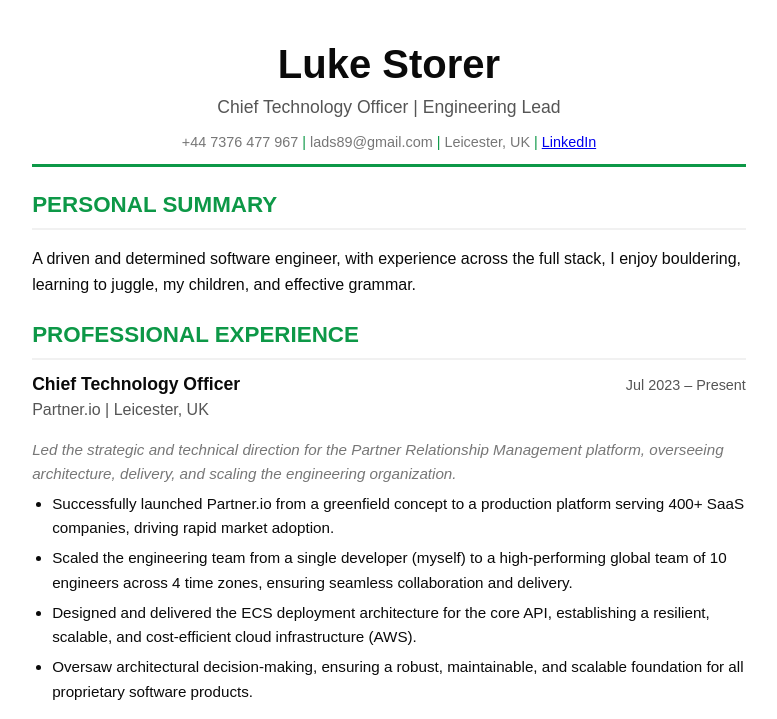
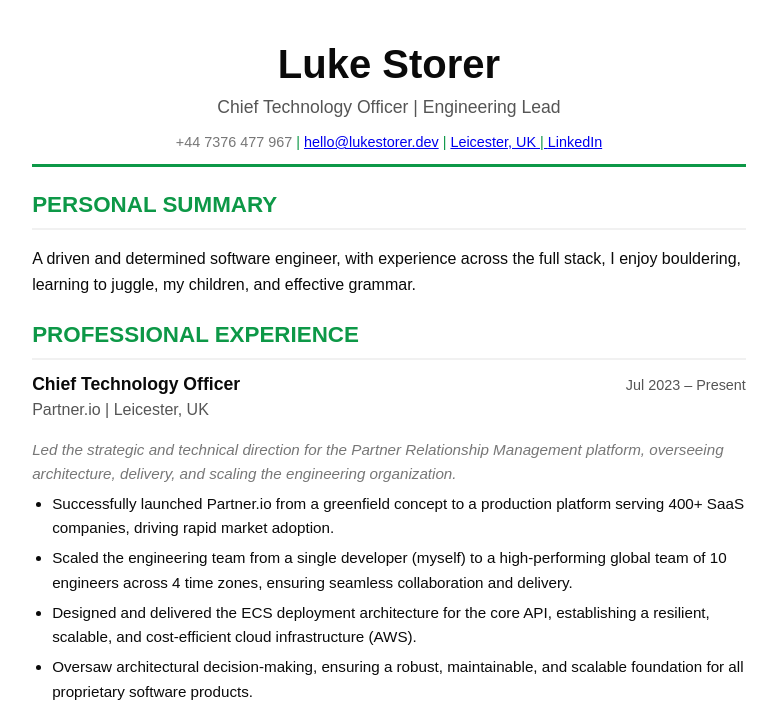
Before and after one commit to StyxOfDynamite/personal, a plain HTML site: page index.html in a window 1280 px wide. Shown: the top 719 px of the page, without its empty margins (251-1028 px from the left). Drawn offline with Linux system fonts and the light colour scheme; a web font is replaced by a local one.

Commit message:
Update index.html

```diff
--- a/index.html
+++ b/index.html
@@ -190,7 +190,7 @@
             <p>Chief Technology Officer | Engineering Lead</p>
             <div class="contact-info">
                 <span>+44 7376 477 967</span>
-                <span>lads89@gmail.com</span>
+                <span><a href="mailto:hello@lukestorer.dev">hello@lukestorer.dev</span>
                 <span>Leicester, UK</span>
                 <span><a href="https://www.linkedin.com/in/luke-builds-cool-stuff">LinkedIn</a></span>
             </div>
```
